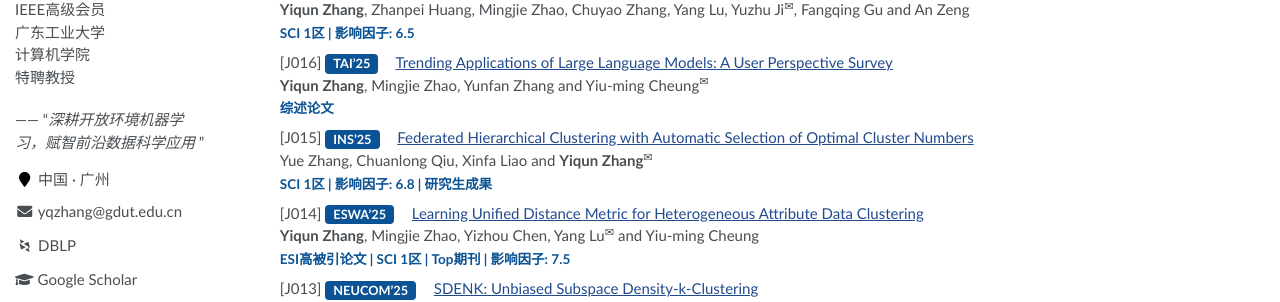
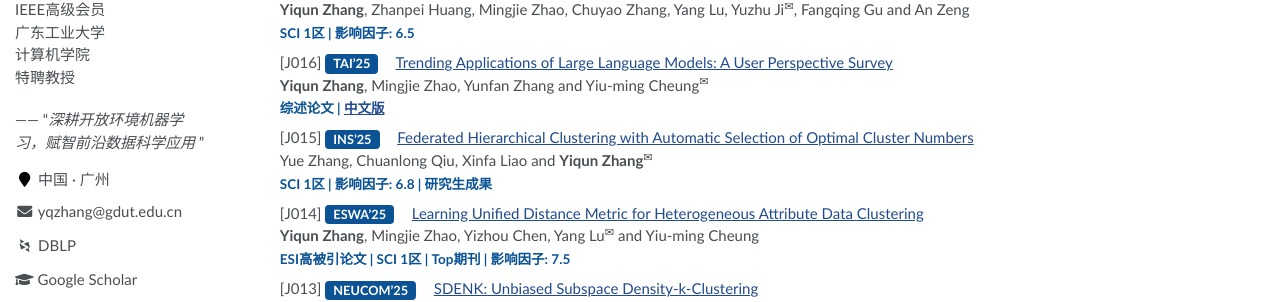
Before and after one commit to yqzhang-Zz/zh-publications, a Jekyll site: the page built from _pages/about.md, in a window 1280 px wide and 900 px high, scrolled down 589 px. Shown: the part 160-462 px from the top of the window. Built offline with Jekyll 4.4.1, drawn with Linux system fonts in a browser that asks for light colours; some web fonts are replaced; a script that is not in the unit is left out; comment, search, counter and statistics services are not loaded.

Commit message:
Update about.md

```diff
--- a/_pages/about.md
+++ b/_pages/about.md
@@ -78,7 +78,7 @@ TETCI'25</span>
 TAI'25</span>
 [Trending Applications of Large Language Models: A User Perspective Survey](https://ieeexplore.ieee.org/abstract/document/11199892)<br>
 **Yiqun Zhang**, Mingjie Zhao, Yunfan Zhang and Yiu-ming Cheung<sup>&#x2709;</sup><br>
-<span style="color: #0b5394; font-size: 0.9em; font-weight: bold;">综述论文</span>
+<span style="color: #0b5394; font-size: 0.9em; font-weight: bold;">综述论文 | [中文版](papers/TAI-LLM-Survey1-Chinese-Version.pdf)</span>
 
 [J015] <span style="display: inline-block; background-color: #0b5394; color: #ffffff; padding: 2px 8px; border-radius: 4px; font-weight: bold; font-size: 0.85em; margin-right: 10px; vertical-align: middle; line-height: 1.2;">
 INS'25</span>
```
